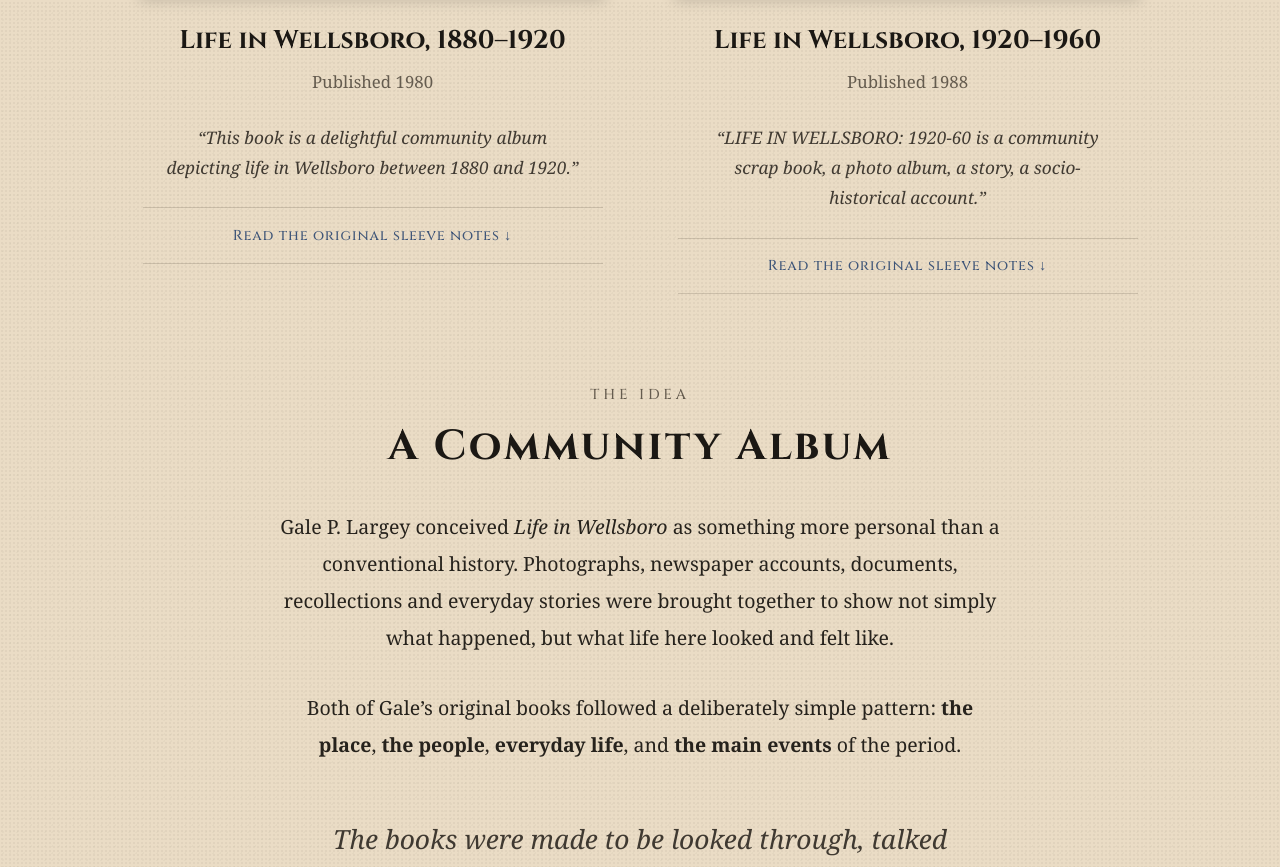
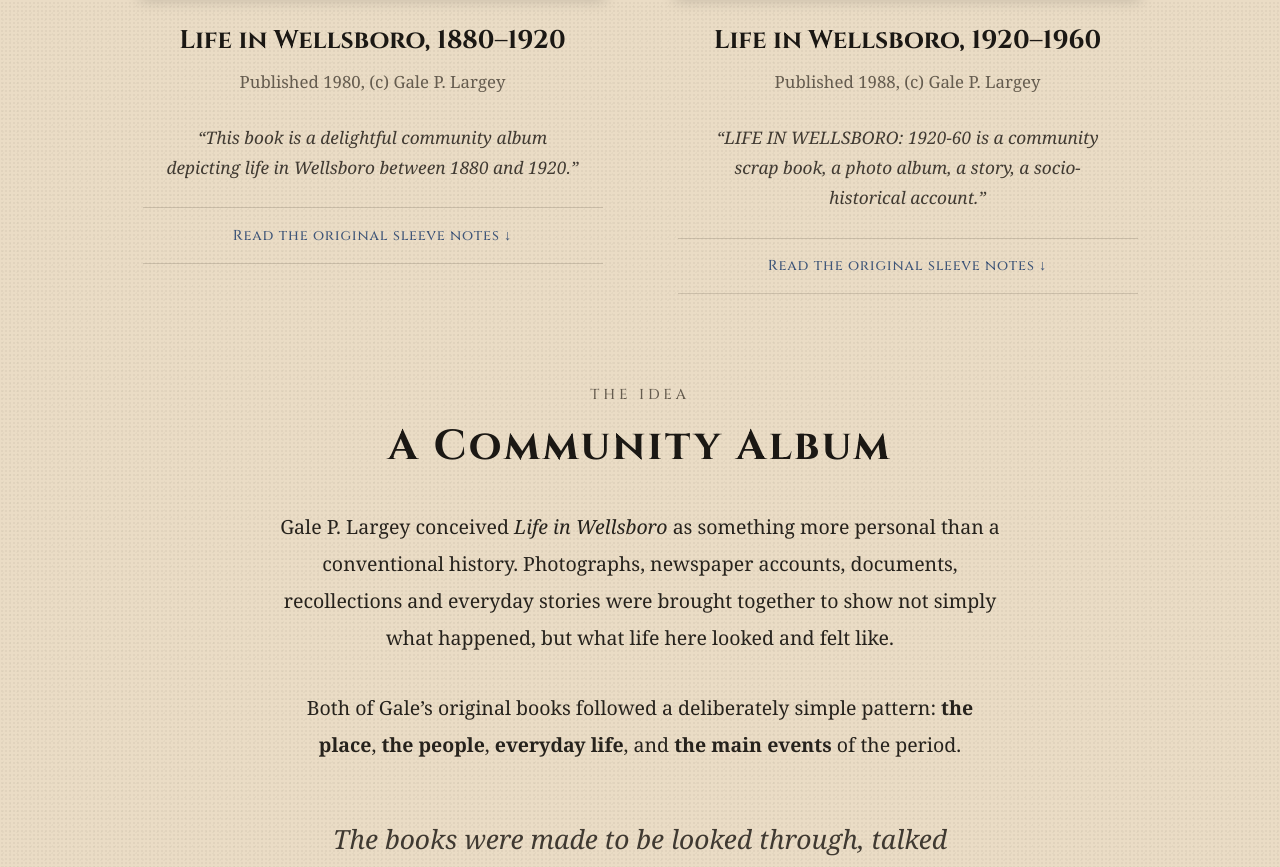
Before and after one commit to loughery/LifeInWellsboro, a plain HTML site: page index.html in a window 1280 px wide. Shown: the part 1103-1970 px from the top of the page. Drawn offline with Linux system fonts and the light colour scheme.

Commit message:
Add copyright notice to publication years

```diff
--- a/index.html
+++ b/index.html
@@ -670,7 +670,7 @@ Life in Wellsboro, 1880–1920
 </h3>
 
 <div class="volume-year">
-Published 1980
+Published 1980,  (c) Gale P. Largey
 </div>
 
 
@@ -752,7 +752,7 @@ Life in Wellsboro, 1920–1960
 </h3>
 
 <div class="volume-year">
-Published 1988
+Published 1988, (c) Gale P. Largey
 </div>
 
 
```
